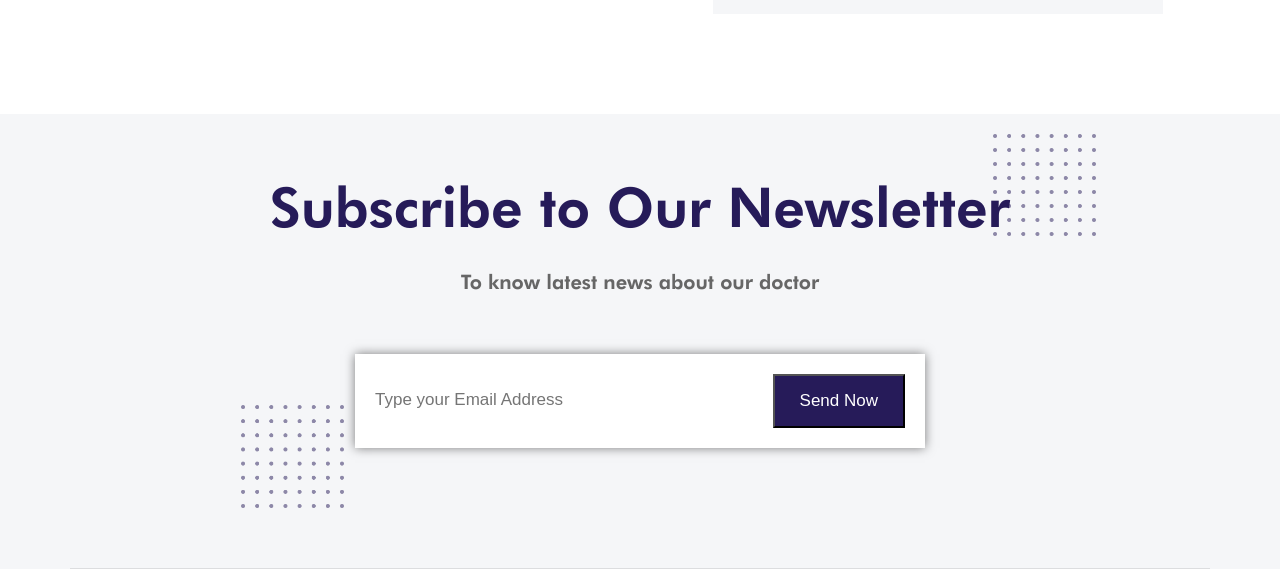
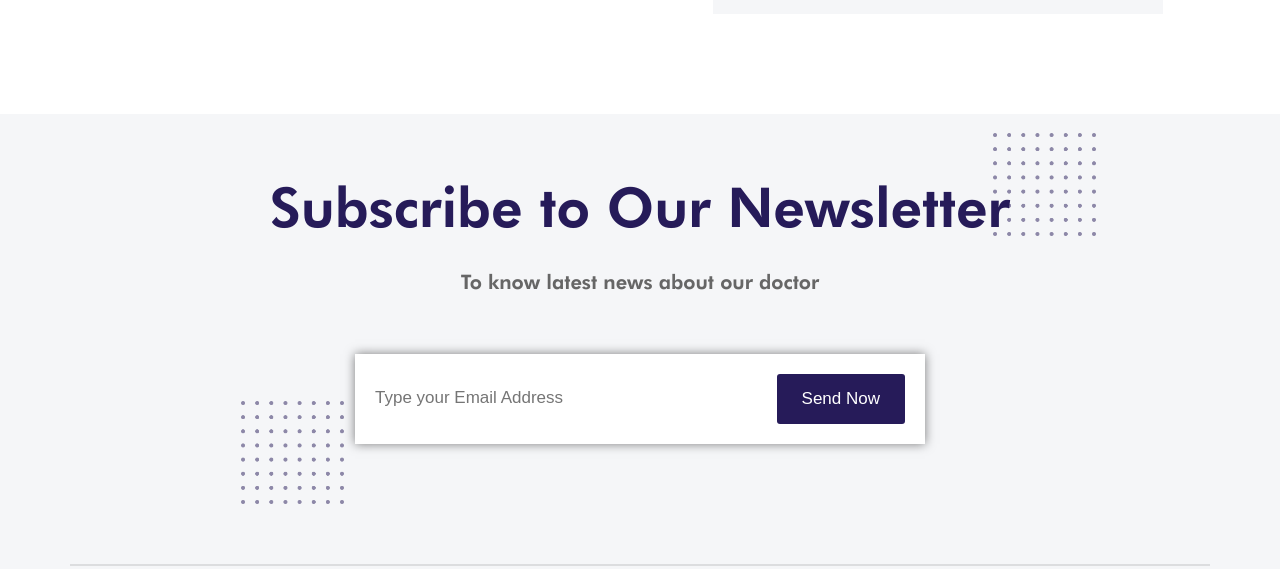
Before and after one commit to imronshoimov/Doctors-landing-page, a plain HTML site: page index.html in a window 1280 px wide. Shown: the part 4914-5483 px from the top of the page. Drawn offline with Linux system fonts and the light colour scheme.

Commit message:
Correct mistakes

```diff
--- a/css/style.css
+++ b/css/style.css
@@ -602,6 +602,10 @@ ul {
     color: white;
     padding: 15px 25px;
     font-size: 17px;
+    outline: none;
+    border: none;
+    border-radius: 3px;
+    transition: background .3s;
 }
 
 .subscribe__button:hover {
```
